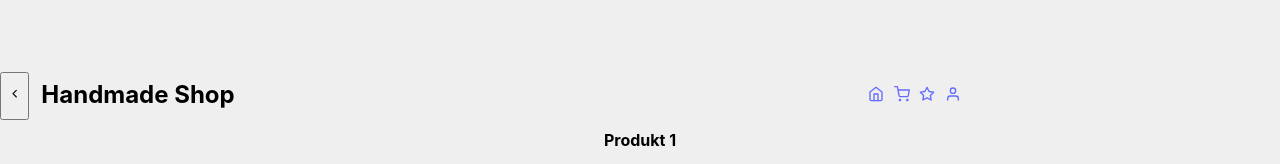
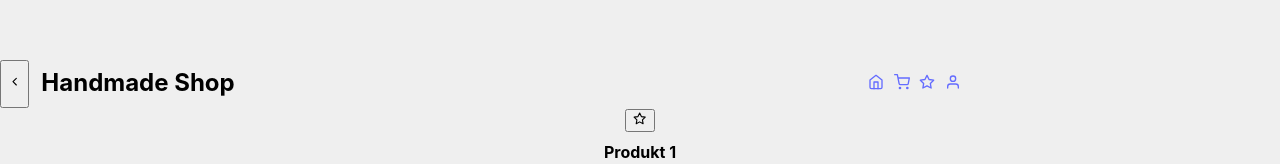
Before and after one commit to LuYujin9/online-shop, a React (Vite) app: page /1 in a window 1280 px wide. Shown: the part 143-307 px from the top of the page. Built offline with nearby package versions, Linux system fonts and the light colour scheme.

Commit message:
updated the Favorite page and fixed some bugs

```diff
--- a/src/App.css
+++ b/src/App.css
@@ -46,3 +46,8 @@ nav {
   height: 8em;
   background-color: wheat;
 }
+
+/* style of components */
+.aktive-favorite-button {
+  background-color: pink;
+}
--- a/src/App.tsx
+++ b/src/App.tsx
@@ -60,7 +60,7 @@ function App() {
             />
           }
         />
-        <Route path="/:id" element={<Details />} />
+        <Route path="/:id" element={<Details user={user} />} />
       </Routes>
     </>
   );
--- a/src/components/ProductCardList/ProductCard.tsx
+++ b/src/components/ProductCardList/ProductCard.tsx
@@ -19,7 +19,6 @@ const ProductCard = ({ product, user }: ProductCardProps) => {
 
   const toggleFavorite = () => {
     setIsFavorite(!isFavorite);
-    console.log("click", isFavorite);
   };
 
   return (
--- a/src/pages/Favorite.tsx
+++ b/src/pages/Favorite.tsx
@@ -13,7 +13,7 @@ const Favorite: React.FC<FavoriteProps> = ({ user }) => {
   );
   return (
     <>
-      <ProductCardList products={favoriteProducts} />
+      <ProductCardList products={favoriteProducts} user={user} />
     </>
   );
 };
--- a/src/pages/Homepage.tsx
+++ b/src/pages/Homepage.tsx
@@ -10,7 +10,6 @@ type HomepageProps = {
 const Homepage: React.FC<HomepageProps> = ({ user }) => {
   return (
     <>
-      <p>Homepage</p>
       <ProductCardList products={products} user={user} />;
     </>
   );
--- a/src/pages/UserAccount.tsx
+++ b/src/pages/UserAccount.tsx
@@ -18,10 +18,6 @@ const UserAccount: React.FC<UserAccountProps> = ({
   onLogout,
 }) => {
   const elementRef = useRef<HTMLDivElement | null>(null);
-  console.log(isLoggedIn);
-  console.log(isShowMessage);
-  console.log(onLogin);
-  console.log(onLogout);
   useEffect(() => {
     const divElement = elementRef.current;
     console.log(divElement);
--- a/src/pages/[id].tsx
+++ b/src/pages/[id].tsx
@@ -1,19 +1,37 @@
+import { useEffect, useState } from "react";
 import { useParams } from "react-router-dom";
-import { Product } from "../components/global.type";
+import { Product, User } from "../components/global.type";
+import BookmarkButton from "../components/BookmarkButton";
 import { products } from "../../public/data";
 
 type product = Product | undefined;
 
-const Details: React.FC = () => {
+type DetailsProps = {
+  user: User | null;
+};
+
+const Details: React.FC<DetailsProps> = ({ user }) => {
   const { id } = useParams();
   const product: product = products.find((product) => product.id == id);
-  console.log(id);
+  const [isFavorite, setIsFavorite] = useState(false);
+
+  useEffect(() => {
+    if (user && product && user?.favorites.includes(product.id)) {
+      setIsFavorite(true);
+    }
+  }, [user, product]);
+
+  const toggleFavorite = () => {
+    setIsFavorite(!isFavorite);
+  };
+
   if (!product) {
     return <p>Ooops, etwas ist false.</p>;
   }
 
   return (
     <>
+      <BookmarkButton isFavorite={isFavorite} toggleFavorite={toggleFavorite} />
       <h4>{product.name}</h4>
       <p>{product.stock}</p>
       <p>{product.price}</p>
```
